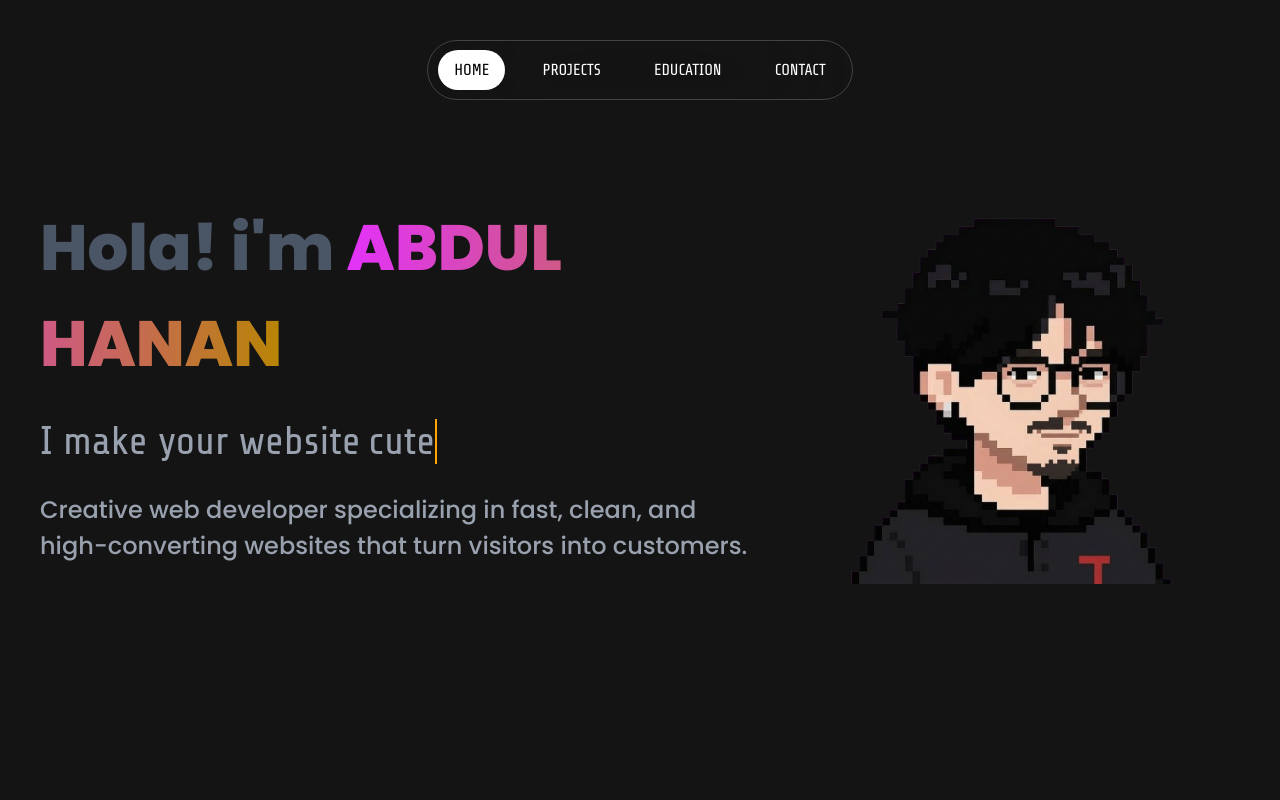
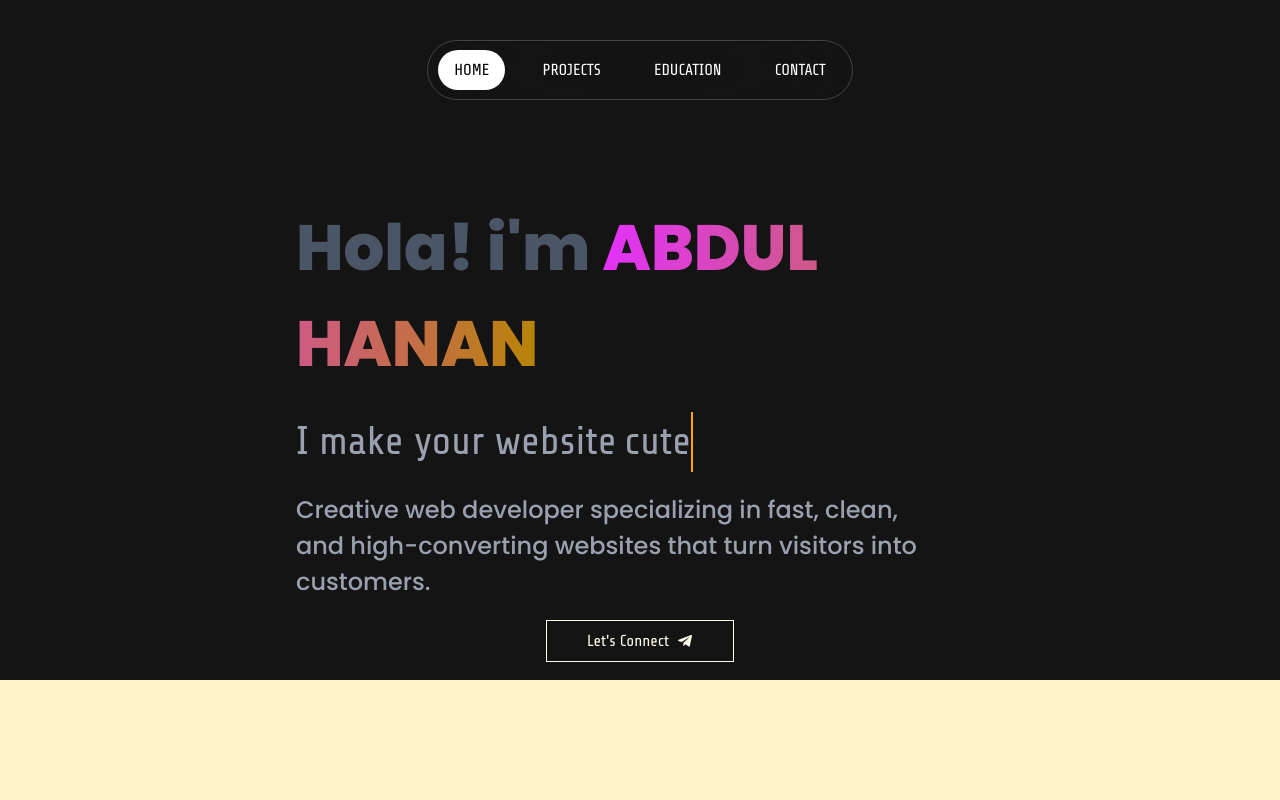
Before and after one commit to im-abdulhanan/My-Portfolio, a React (Vite) app: page / in a window 1280 px wide. Shown: the top 800 px of the page. Built offline with nearby package versions, Linux system fonts and the light colour scheme.

Commit message:
files added

```diff
--- a/src/components/Home.jsx
+++ b/src/components/Home.jsx
@@ -1,6 +1,7 @@
 import { Header } from "./Header"
 import "../css components/Home.css"
 import { useRef, useState } from "react";
+import { FaTelegramPlane } from "react-icons/fa";
 export const Home = () => {
   // const animationNames = ["cute","animated","fast","smooth","modren"];
   const nameChanger =  useRef(null)
@@ -27,25 +28,24 @@ export const Home = () => {
   return (
     <div className="w-full h-screen ">
          <Header />
-         <div className="mainDiv h-[200vh]">
-          <div className="w-full h-screen flex flex-col sm:flex-row ">
-            <div className="my-description w-full sm:w-[60%]  h-[80vh]">
-              <div className="w-full h-[80vh] pl-10 flex flex-col gap-5 pt-20 sm:pt-0">
+        <div className="mainDiv h-[200vh] flex flex-col">
+          <div className="w-full h-[60vh]  flex flex-col items-center gap-5">
+              <div className=" w-full   sm:w-[60%] h-[80vh] pl-10 flex flex-col sm: gap-5 pt-20 sm:pt-0">
                 <h1 className="text-[350%] sm:text-[400%] font-semibold  name text-gray-600">Hola! i'm <span className="name my-name">ABDUL HANAN</span></h1>
-                <h2 className="sm:text-[250%] text-[150%]  text-gray-400">I make your website<span ref={nameChanger}  className="animation relative pl-2">test</span></h2>
-                <p className="text-[150%] summary text-gray-400 w-[100%]">
+                <div className="flex items-center"><h2 className="sm:text-[250%] text-[150%] text-gray-400">I make your website</h2>
+                <span ref={nameChanger} className="animation relative pl-2 text-gray-400 text-[150%] sm:text-[250%]">test</span></div>
+                <p className="text-[150%] summary text-gray-400 w-full sm:w-[90%]">
                   Creative web developer specializing in fast, clean, and high-converting websites that turn visitors into customers.
                 </p>
               </div>
-            <div className="my-pic w-full sm:hidden sm:w-[40%] h-[40vh] flex justify-center items-end">
-              <img src="src/assets/me.png" alt="" className="w-[65%] " />
-            </div>{/*img div*/}
-            </div>
-            <div className="hidden my-pic w-full sm:w-[40%] sm:flex h-[70vh] justify-center items-start">
-              <img src="src/assets/me.png" alt="" className="w-3/4 " />
-            </div>
+              <a href="mailto:imhanan.mail@gmail.com">
+              <button  className="text-amber-50 flex items-center cursor-pointer border px-10 py-2 gap-2 btn-connect hover:bg-white hover:text-black">Let's Connect <FaTelegramPlane /></button>
+              </a>
+              <p className="flex items-center gap-2 text-white"><div className="w-[15px] h-[15px] bg-green-500 rounded-4xl green-div"></div>Available for work</p>
           </div>
-         </div>
+          <div className="bg-amber-100 w-full h-[70vh]">
+          </div>
+        </div>
     </div>
   )
 }
--- a/src/css components/Home.css
+++ b/src/css components/Home.css
@@ -46,3 +46,18 @@
 .summary{
     font-family: summary;
 }
+@keyframes green {
+    0%{
+        background-color: rgba(14, 93, 14, 0.3);
+    }
+    50%{
+        background-color: green;
+    }
+    100%{
+        background-color: rgba(14, 93, 14, 0.3);
+
+    }
+}
+.green-div{
+    animation: green 2s ease infinite;
+}
```
